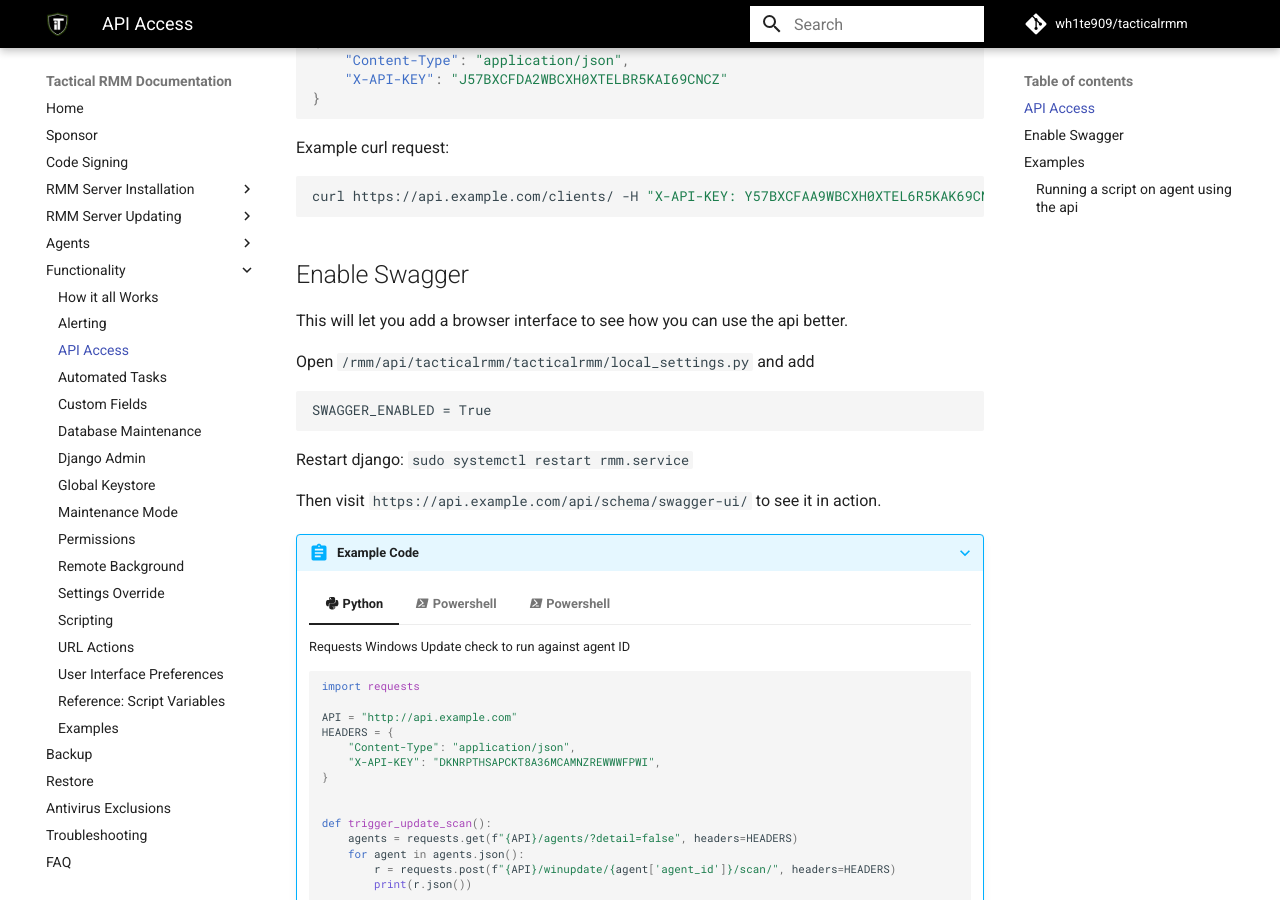
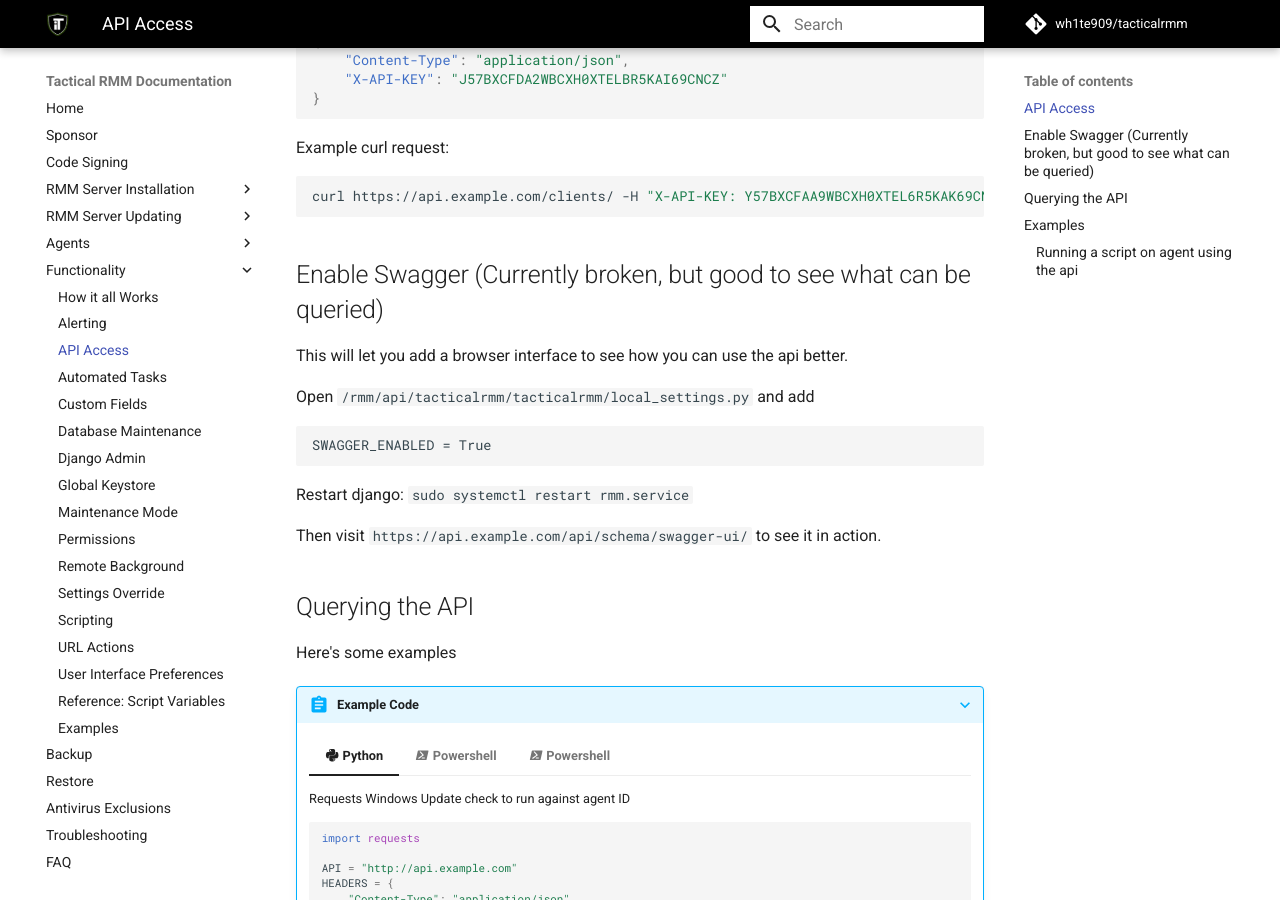
Before and after one commit to amidaware/trmm-docs, an MkDocs documentation site: the page built from docs/functions/api.md, in a window 1280 px wide and 900 px high, scrolled down 468 px. Built offline with MkDocs 1.6.1 and Material for MkDocs 9.7.7, drawn with Linux system fonts in a browser that asks for light colours; comment, search, counter and statistics services are not loaded.

Commit message:
noting swagger status, updating api notes

````diff
--- a/docs/functions/api.md
+++ b/docs/functions/api.md
@@ -23,7 +23,7 @@
 curl https://api.example.com/clients/ -H "X-API-KEY: Y57BXCFAA9WBCXH0XTEL6R5KAK69CNCZ"
 ```
 
-## Enable Swagger
+## Enable Swagger (Currently broken, but good to see what can be queried)
 
 This will let you add a browser interface to see how you can use the api better.
 
@@ -36,6 +36,10 @@
 Restart django: `sudo systemctl restart rmm.service`
 
 Then visit `https://api.example.com/api/schema/swagger-ui/` to see it in action.
+
+## Querying the API
+
+Here's some examples
 
 ???+ abstract "Example Code"
 
````
